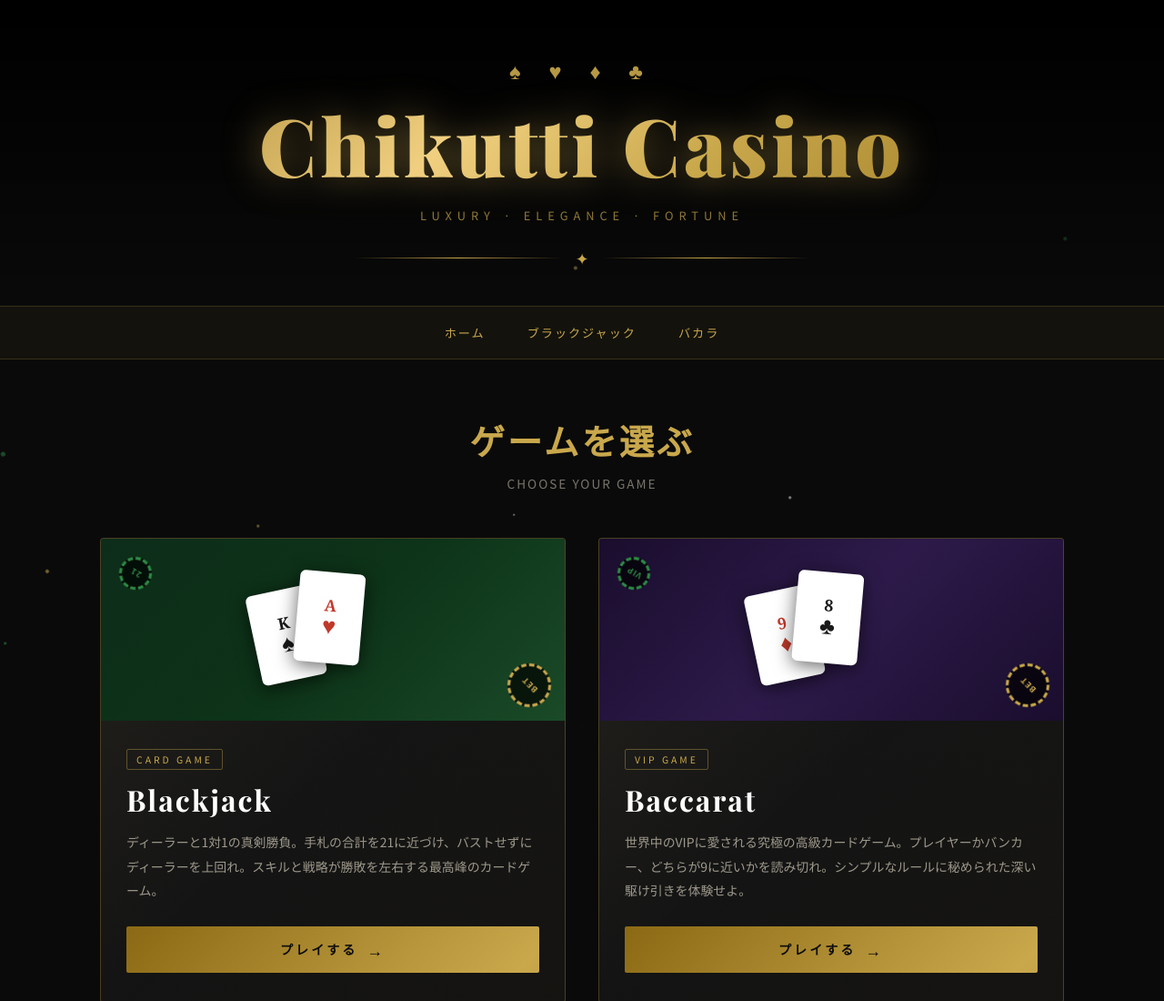
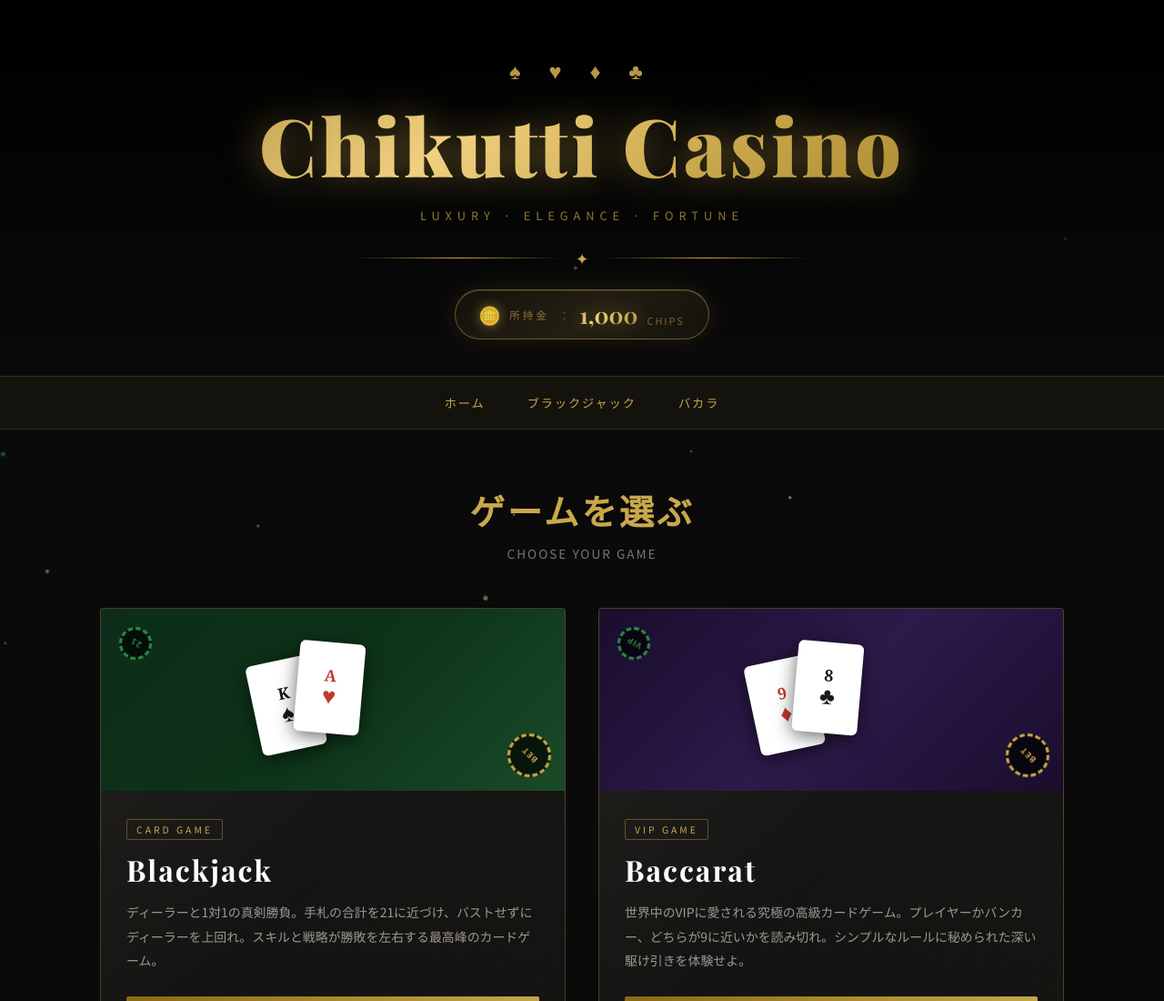
Before and after one commit to Chikutti/my-game, a plain HTML site: page casino.html in a window 1280 px wide. Shown: the top 1100 px of the page at 91% size. Drawn offline with nearby package versions, Linux system fonts and the light colour scheme.

Commit message:
Update casino.html

```diff
--- a/casino.html
+++ b/casino.html
@@ -141,6 +141,67 @@
     .header-divider span {
       color: var(--gold);
       font-size: 1.1rem;
+    }
+
+    /* ===== 所持金表示 ===== */
+    .chips-display {
+      display: inline-flex;
+      align-items: center;
+      gap: 10px;
+      margin-top: 22px;
+      padding: 10px 26px;
+      background: linear-gradient(135deg,
+        rgba(201,168,76,0.06) 0%,
+        rgba(201,168,76,0.14) 50%,
+        rgba(201,168,76,0.06) 100%);
+      border: 1px solid rgba(201,168,76,0.45);
+      border-radius: 40px;
+      box-shadow:
+        0 0 24px rgba(201,168,76,0.12),
+        inset 0 1px 0 rgba(201,168,76,0.18);
+    }
+
+    .chips-coin {
+      font-size: 1.15rem;
+      filter: drop-shadow(0 0 6px rgba(201,168,76,0.7));
+      animation: pulse-suits 3s ease-in-out infinite;
+    }
+
+    .chips-label {
+      font-size: 0.72rem;
+      letter-spacing: 3px;
+      color: rgba(201,168,76,0.65);
+      text-transform: uppercase;
+      font-family: 'Noto Sans JP', sans-serif;
+    }
+
+    .chips-sep {
+      color: rgba(201,168,76,0.35);
+      font-size: 0.85rem;
+    }
+
+    .chips-amount {
+      font-family: 'Playfair Display', serif;
+      font-size: 1.55rem;
+      font-weight: 700;
+      background: linear-gradient(135deg, var(--gold-dark) 0%, var(--gold-light) 45%, var(--gold) 65%, var(--gold-dark) 100%);
+      -webkit-background-clip: text;
+      -webkit-text-fill-color: transparent;
+      background-clip: text;
+      background-size: 200% 100%;
+      animation: shimmer 4s ease-in-out infinite;
+      filter: drop-shadow(0 0 10px rgba(201,168,76,0.45));
+      min-width: 3ch;
+      text-align: right;
+    }
+
+    .chips-unit {
+      font-size: 0.68rem;
+      letter-spacing: 2px;
+      color: rgba(201,168,76,0.55);
+      text-transform: uppercase;
+      align-self: flex-end;
+      margin-bottom: 2px;
     }
 
     /* ===== ナビゲーション ===== */
@@ -546,6 +607,13 @@
     <div class="header-divider">
       <span>✦</span>
     </div>
+    <div class="chips-display">
+      <span class="chips-coin">🪙</span>
+      <span class="chips-label">所持金</span>
+      <span class="chips-sep">：</span>
+      <span class="chips-amount" id="header-chips">1,000</span>
+      <span class="chips-unit">chips</span>
+    </div>
   </header>
 
   <!-- ナビゲーション -->
@@ -643,6 +711,14 @@
   </footer>
 
   <script>
+    // 所持金読み込み
+    (function () {
+      const saved = localStorage.getItem('casinoChips');
+      const n = saved !== null ? parseInt(saved, 10) : NaN;
+      const chips = (!isNaN(n) && n > 0) ? n : 1000;
+      document.getElementById('header-chips').textContent = chips.toLocaleString();
+    })();
+
     // パーティクル生成
     const container = document.getElementById('particles');
     const colors = ['#c9a84c', '#f0d080', '#2d8a45', '#ffffff'];
```
